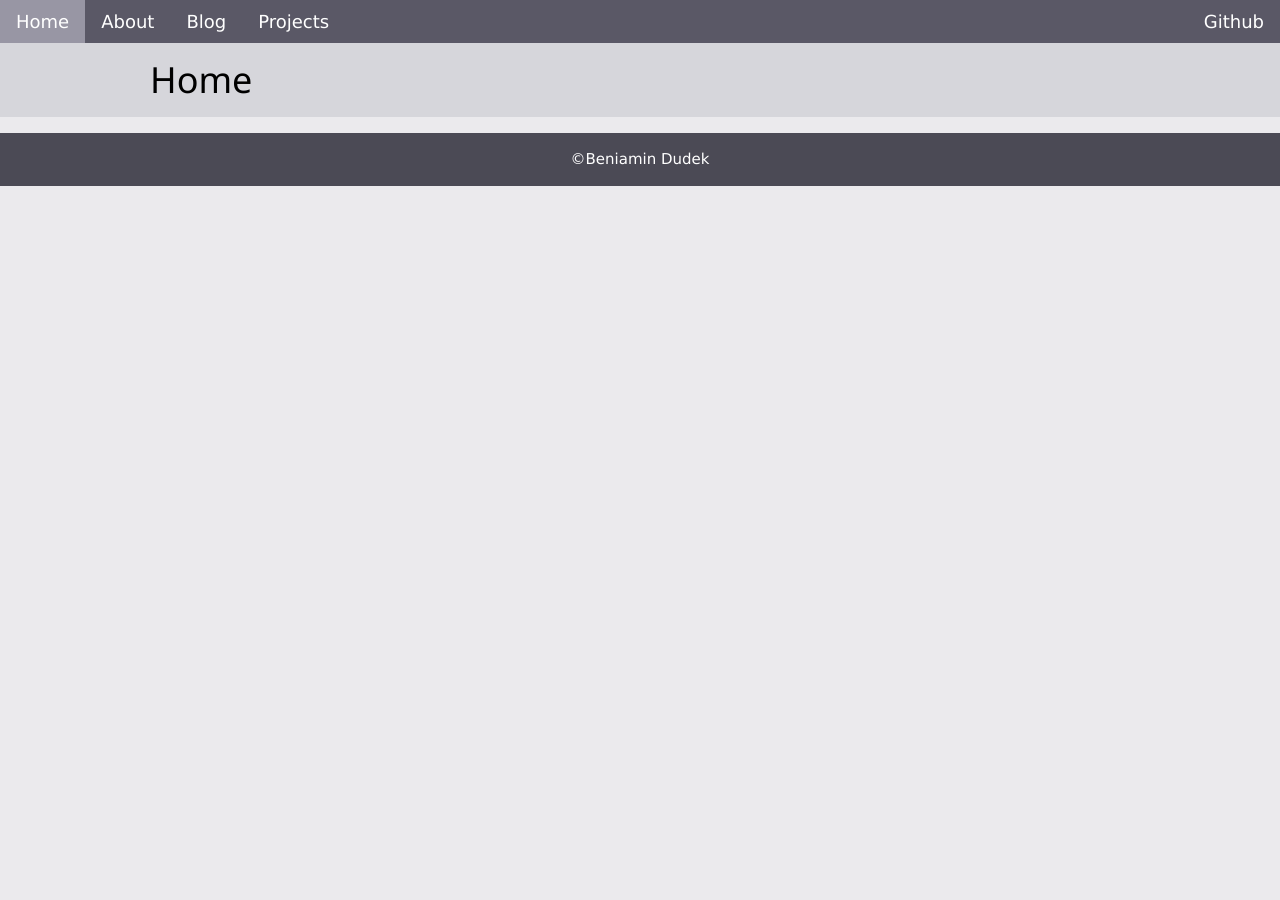
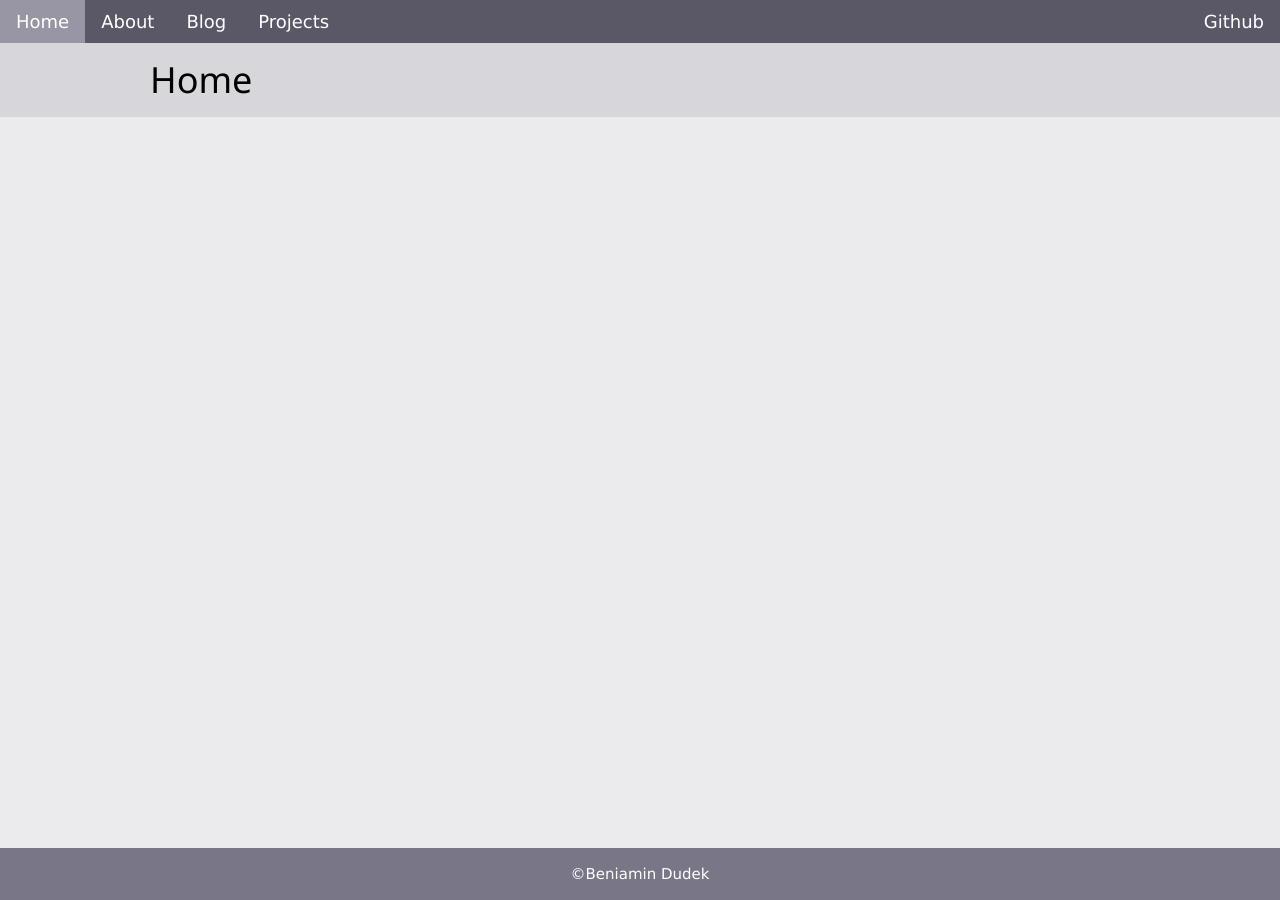
Before and after one commit to thinkofher/thinkofher.github.io, a Jekyll site: the page built from index.md, in a window 1280 px wide. Built offline with Jekyll 4.4.1, drawn with Linux system fonts in a browser that asks for light colours.

Commit message:
Footer hack.

```diff
--- a/_includes/footer.html
+++ b/_includes/footer.html
@@ -1,3 +1,3 @@
-<footer class="w3-container w3-center w3-theme-dark">
+<footer class="w3-container w3-center w3-theme-d2">
   <p>&copy;Beniamin Dudek</p>
 </footer>
--- a/_includes/header.html
+++ b/_includes/header.html
@@ -3,4 +3,18 @@
   <title>{{ page.title }}</title>
   <link rel="stylesheet" href="/assets/css/w3.min.css">
   <link rel="stylesheet" href="/assets/css/theme.min.css">
+  <style>
+    html, body {
+      height: 100%;
+      width: 100%;
+      margin: 0;
+      display: table;
+    }
+
+    footer {
+      background-color: grey;
+      display: table-row;
+      height: 0;
+    }
+  </style>
 </head>
```
